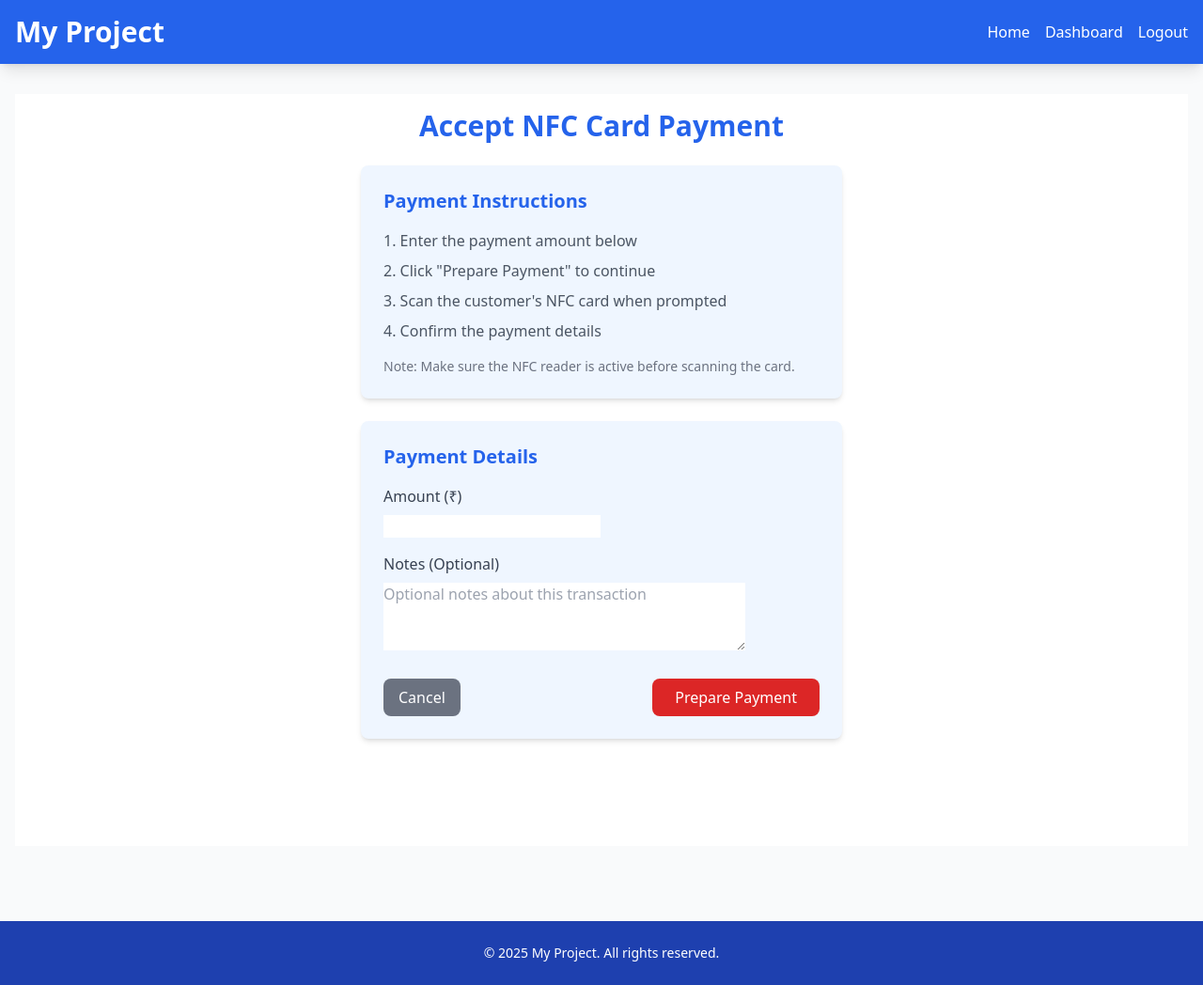
After one commit to prabhavjain2004/business, a Django app: page /cards/payment/ in a window 1280 px wide. The commit adds this page. Shown: the whole page at 94% size. Run offline with Django 5.2, Linux system fonts and the light colour scheme; the visitor is signed in with stand-in values (Sample User, id 1); some libraries are stand-ins or nearby versions.

Commit message:
outlet payemnet system amde

```diff
--- a/core/forms.py
+++ b/core/forms.py
@@ -1,7 +1,7 @@
 from django import forms
 from django.contrib.auth.forms import UserCreationForm
 from django.contrib.auth.models import User
-from .models import Profile, Outlet, NFCCard, NFCLog
+from .models import Profile, Outlet, NFCCard, NFCLog, Transaction
 
 class ProfileUpdateForm(forms.ModelForm):
     class Meta:
@@ -53,3 +53,12 @@ class NFCLogForm(forms.ModelForm):
         widgets = {
             'card_identifier': forms.TextInput(attrs={'readonly': 'readonly'}),
         }
+
+class TransactionForm(forms.ModelForm):
+    class Meta:
+        model = Transaction
+        fields = ['amount', 'notes']
+        widgets = {
+            'amount': forms.NumberInput(attrs={'step': '0.01', 'min': '0.01'}),
+            'notes': forms.Textarea(attrs={'rows': 3, 'placeholder': 'Optional notes about this transaction'}),
+        }
--- /dev/null
+++ b/core/templates/core/payment.html
@@ -0,0 +1,231 @@
+{% extends 'base.html' %}
+
+{% block title %}Accept Payment - My Project{% endblock %}
+
+{% block content %}
+<div class="min-h-screen bg-white">
+    <div class="container mx-auto px-4 py-4">
+        <h1 class="text-2xl sm:text-3xl font-bold text-blue-600 mb-4 sm:mb-6 text-center">Accept NFC Card Payment</h1>
+
+        <div class="max-w-lg mx-auto">
+            <div class="bg-blue-50 p-6 rounded-lg shadow-md mb-6">
+                <h2 class="text-xl font-semibold text-blue-600 mb-4">Payment Instructions</h2>
+                <ol class="list-decimal list-inside space-y-2 text-gray-600 mb-4">
+                    <li>Enter the payment amount below</li>
+                    <li>Click "Prepare Payment" to continue</li>
+                    <li>Scan the customer's NFC card when prompted</li>
+                    <li>Confirm the payment details</li>
+                </ol>
+                <p class="text-sm text-gray-500">Note: Make sure the NFC reader is active before scanning the card.</p>
+            </div>
+
+            <div class="bg-blue-50 p-6 rounded-lg shadow-md">
+                <h2 class="text-xl font-semibold text-blue-600 mb-4">Payment Details</h2>
+
+                <form method="post" id="payment-form">
+                    {% csrf_token %}
+
+                    <div class="mb-4">
+                        <label for="id_amount" class="block text-gray-700 font-medium mb-2">Amount (₹)</label>
+                        {{ form.amount }}
+                        {% if form.amount.errors %}
+                            <p class="text-red-500 text-sm mt-1">{{ form.amount.errors.0 }}</p>
+                        {% endif %}
+                    </div>
+
+                    <div class="mb-4">
+                        <label for="id_notes" class="block text-gray-700 font-medium mb-2">Notes (Optional)</label>
+                        {{ form.notes }}
+                        {% if form.notes.errors %}
+                            <p class="text-red-500 text-sm mt-1">{{ form.notes.errors.0 }}</p>
+                        {% endif %}
+                    </div>
+
+                    <div class="flex justify-between items-center mt-6">
+                        <a href="{% url 'dashboard' %}" class="bg-gray-500 text-white px-4 py-2 rounded-lg hover:bg-gray-600 transition-colors duration-200">
+                            Cancel
+                        </a>
+                        <button type="button" id="prepare-payment-btn" class="bg-red-600 text-white px-6 py-2 rounded-lg hover:bg-red-700 transition-colors duration-200">
+                            Prepare Payment
+                        </button>
+                    </div>
+                </form>
+            </div>
+
+            <!-- NFC Reader Container (hidden initially) -->
+            <div id="nfc-reader-container" class="bg-blue-50 p-6 rounded-lg shadow-md mt-6 hidden">
+                <h2 class="text-xl font-semibold text-blue-600 mb-4">Scan NFC Card</h2>
+                <div id="nfc-reader"></div>
+            </div>
+
+            <!-- Payment Result Container (hidden initially) -->
+            <div id="payment-result-container" class="bg-blue-50 p-6 rounded-lg shadow-md mt-6 hidden">
+                <h2 class="text-xl font-semibold text-blue-600 mb-4">Payment Result</h2>
+                <div id="payment-result" class="space-y-2">
+                    <!-- Payment result will be displayed here -->
+                </div>
+                <div class="flex justify-between items-center mt-6">
+                    <a href="{% url 'payment' %}" class="bg-blue-600 text-white px-4 py-2 rounded-lg hover:bg-blue-700 transition-colors duration-200">
+                        New Payment
+                    </a>
+                    <a href="{% url 'dashboard' %}" class="bg-gray-500 text-white px-4 py-2 rounded-lg hover:bg-gray-600 transition-colors duration-200">
+                        Back to Dashboard
+                    </a>
+                </div>
+            </div>
+        </div>
+    </div>
+</div>
+{% endblock %}
+
+{% block extra_js %}
+<script>
+    document.addEventListener('DOMContentLoaded', function() {
+        const paymentForm = document.getElementById('payment-form');
+        const preparePaymentBtn = document.getElementById('prepare-payment-btn');
+        const nfcReaderContainer = document.getElementById('nfc-reader-container');
+        const paymentResultContainer = document.getElementById('payment-result-container');
+        const paymentResult = document.getElementById('payment-result');
+
+        // Initialize NFC reader when the page loads
+        if (typeof NFCReader !== 'undefined' && typeof NFCCardManager !== 'undefined') {
+            const nfcReader = new NFCReader({
+                onReading: handleCardReading,
+                onError: handleError,
+                onSuccess: handleSuccess,
+                onNotSupported: handleNotSupported
+            });
+
+            const cardManager = new NFCCardManager('/api/nfc/');
+
+            // Initialize UI handler
+            const uiHandler = new NFCUIHandler('nfc-reader', nfcReader, cardManager);
+
+            // Store references for later use
+            window.paymentNfcReader = nfcReader;
+            window.paymentCardManager = cardManager;
+            window.paymentUiHandler = uiHandler;
+        }
+
+        // Handle prepare payment button click
+        preparePaymentBtn.addEventListener('click', function() {
+            const amountInput = document.getElementById('id_amount');
+            const amount = parseFloat(amountInput.value);
+
+            if (isNaN(amount) || amount <= 0) {
+                alert('Please enter a valid amount greater than 0.');
+                return;
+            }
+
+            // Show NFC reader
+            nfcReaderContainer.classList.remove('hidden');
+
+            // Scroll to NFC reader
+            nfcReaderContainer.scrollIntoView({ behavior: 'smooth' });
+        });
+
+        // Handle card reading
+        function handleCardReading(cardData) {
+            const amountInput = document.getElementById('id_amount');
+            const notesInput = document.getElementById('id_notes');
+            const amount = parseFloat(amountInput.value);
+            const notes = notesInput.value;
+
+            // Process payment
+            processPayment(cardData, amount, notes);
+        }
+
+        // Process payment
+        function processPayment(cardData, amount, notes) {
+            // Show loading state
+            paymentResult.innerHTML = '<p class="text-blue-600">Processing payment...</p>';
+            paymentResultContainer.classList.remove('hidden');
+
+            // Send payment request to server
+            window.paymentCardManager.sendCardData(cardData, 'payment', {
+                amount: amount,
+                notes: notes
+            })
+            .then(response => {
+                // Show success message
+                paymentResult.innerHTML = `
+                    <div class="bg-green-100 border border-green-400 text-green-700 px-4 py-3 rounded">
+                        <p class="font-bold">Payment Successful!</p>
+                        <p>Amount: ₹${response.amount}</p>
+                        <p>Card ID: ${response.card_id}</p>
+                        <p>Previous Balance: ₹${response.previous_balance}</p>
+                        <p>New Balance: ₹${response.new_balance}</p>
+                        <p>Transaction ID: ${response.transaction_id}</p>
+                        <p>Time: ${new Date(response.timestamp).toLocaleString()}</p>
+                    </div>
+                `;
+
+                // Hide NFC reader
+                nfcReaderContainer.classList.add('hidden');
+
+                // Play success sound
+                playSound('success');
+            })
+            .catch(error => {
+                // Show error message
+                paymentResult.innerHTML = `
+                    <div class="bg-red-100 border border-red-400 text-red-700 px-4 py-3 rounded">
+                        <p class="font-bold">Payment Failed</p>
+                        <p>${error.message || 'An error occurred while processing the payment.'}</p>
+                    </div>
+                `;
+
+                // Play error sound
+                playSound('error');
+            });
+        }
+
+        // Handle error
+        function handleError(error) {
+            console.error('NFC Error:', error);
+        }
+
+        // Handle success
+        function handleSuccess(message) {
+            console.log('NFC Success:', message);
+        }
+
+        // Handle not supported
+        function handleNotSupported() {
+            console.warn('NFC not supported');
+
+            // Show message
+            const nfcReader = document.getElementById('nfc-reader');
+            if (nfcReader) {
+                nfcReader.innerHTML = `
+                    <div class="bg-yellow-100 border border-yellow-400 text-yellow-700 px-4 py-3 rounded">
+                        <p class="font-bold">NFC Not Supported</p>
+                        <p>Your browser does not support NFC. Please use a compatible browser or device.</p>
+                        <p class="mt-2">You can use the "Simulate Card" button below for testing.</p>
+                    </div>
+                `;
+            }
+        }
+
+        // Play sound
+        function playSound(type) {
+            const audio = new Audio();
+
+            switch (type) {
+                case 'success':
+                    audio.src = '/static/core/sounds/beep.mp3';
+                    break;
+                case 'error':
+                    audio.src = '/static/core/sounds/beep.mp3';
+                    break;
+                default:
+                    audio.src = '/static/core/sounds/beep.mp3';
+            }
+
+            audio.play().catch(error => {
+                console.warn('Could not play sound:', error);
+            });
+        }
+    });
+</script>
+{% endblock %}
--- a/core/urls.py
+++ b/core/urls.py
@@ -35,4 +35,6 @@ urlpatterns = [
     path('cards/issue/', views.issue_card_view, name='issue_card'),
     path('cards/top-up/', views.top_up_view, name='top_up'),
     path('cards/balance/', views.balance_inquiry_view, name='balance_inquiry'),
+    path('cards/payment/', views.payment_view, name='payment'),
+    path('transactions/', views.transactions_view, name='transactions'),
 ]
--- a/core/views.py
+++ b/core/views.py
@@ -8,10 +8,12 @@ from django.contrib import messages
 from django.db import transaction
 from django.http import JsonResponse
 from django.views.decorators.csrf import csrf_exempt
+from django.db.models import Sum
 import json
 import uuid
-from .forms import ProfileUpdateForm, OutletCreationForm, OutletUpdateForm, NFCCardForm, NFCLogForm
-from .models import Profile, Outlet, USER_TYPE_CHOICES, NFCCard, NFCLog
+from decimal import Decimal
+from .forms import ProfileUpdateForm, OutletCreationForm, OutletUpdateForm, NFCCardForm, NFCLogForm, TransactionForm
+from .models import Profile, Outlet, USER_TYPE_CHOICES, NFCCard, NFCLog, Transaction
 
 class SignUpForm(UserCreationForm):
     first_name = forms.CharField(max_length=30, required=True)
@@ -42,8 +44,19 @@ def dashboard(request):
 
         # If user is an outlet
         elif hasattr(request.user, 'profile') and request.user.profile.user_type == 'outlet':
-            # Redirect to outlet dashboard
-            return render(request, 'core/outlet_dashboard.html')
+            # Get outlet transactions
+            if hasattr(request.user, 'outlet'):
+                transactions = Transaction.objects.filter(outlet=request.user.outlet).order_by('-timestamp')[:10]
+                total_sales = Transaction.objects.filter(outlet=request.user.outlet, status='completed').aggregate(total=Sum('amount'))['total'] or 0
+            else:
+                transactions = []
+                total_sales = 0
+
+            # Render outlet dashboard with transactions
+            return render(request, 'core/outlet_dashboard.html', {
+                'transactions': transactions,
+                'total_sales': total_sales
+            })
 
         # If user is neither admin nor outlet, show access denied
         else:
@@ -183,17 +196,58 @@ def custom_logout(request):
 @login_required
 def issue_card_view(request):
     """View for the issue card page"""
+    # Check if user is admin
+    if not request.user.is_staff:
+        messages.error(request, 'Access denied. Only administrators can issue cards.')
+        return redirect('dashboard')
     return render(request, 'core/issue_card.html')
 
 @login_required
 def top_up_view(request):
     """View for the top-up page"""
+    # Check if user is admin
+    if not request.user.is_staff:
+        messages.error(request, 'Access denied. Only administrators can top-up cards.')
+        return redirect('dashboard')
     return render(request, 'core/top_up.html')
 
 @login_required
 def balance_inquiry_view(request):
     """View for the balance inquiry page"""
+    # Check if user is admin
+    if not request.user.is_staff:
+        messages.error(request, 'Access denied. Only administrators can check card balances.')
+        return redirect('dashboard')
     return render(request, 'core/balance_inquiry.html')
+
+@login_required
+def payment_view(request):
+    """View for the payment page"""
+    if request.method == 'POST':
+        form = TransactionForm(request.POST)
+        if form.is_valid():
+            # Process the payment
+            return redirect('payment_success')
+    else:
+        form = TransactionForm()
+
+    return render(request, 'core/payment.html', {'form': form})
+
+@login_required
+def transactions_view(request):
+    """View for listing transactions"""
+    # Get transactions for the current outlet
+    if hasattr(request.user, 'outlet'):
+        transactions = Transaction.objects.filter(outlet=request.user.outlet).order_by('-timestamp')
+        total_sales = Transaction.objects.filter(outlet=request.user.outlet, status='completed').aggregate(total=Sum('amount'))['total'] or 0
+    else:
+        transactions = []
+        total_sales = 0
+
+    return render(request, 'core/transactions.html', {
+        'transactions': transactions,
+        'total_sales': total_sales
+    })
 
 # NFC related views
 @login_required
@@ -326,7 +380,7 @@ def nfc_api(request):
                 return JsonResponse({'status': 'error', 'message': 'Card ID or Secure Key is required'}, status=400)
 
             # If this is a new card being registered
-            if card_id and not secure_key and action != 'balance_inquiry' and action != 'top_up':
+            if card_id and not secure_key and action != 'balance_inquiry' and action != 'top_up' and action != 'payment':
                 # Get or create the card with a new secure key
                 card, created = NFCCard.objects.get_or_create(
                     card_id=card_id,
@@ -381,10 +435,75 @@ def nfc_api(request):
             elif action == 'balance_inquiry':
                 action_description = f"Balance inquiry: Current balance is {card.balance}"
 
+            elif action == 'payment':
+                amount = Decimal(data.get('amount', 0))
+                notes = data.get('notes', '')
+
+                # Check if card has sufficient balance
+                if card.balance < amount:
+                    return JsonResponse({
+                        'status': 'error',
+                        'message': 'Insufficient balance',
+                        'balance': float(card.balance),
+                        'amount': float(amount)
+                    }, status=400)
+
+                # Create transaction record
+                transaction = Transaction(
+                    card=card,
+                    card_identifier=card.card_id,
+                    amount=amount,
+                    notes=notes
+                )
+
+                # If user is authenticated, add user and outlet info
+                if request.user.is_authenticated:
+                    transaction.user = request.user
+                    if hasattr(request.user, 'outlet'):
+                        transaction.outlet = request.user.outlet
+
+                # Save transaction (this will update card balance in the save method)
+                transaction.save()
+
+                action_description = f"Payment of {amount} processed. New balance: {card.balance}"
+
+                # Add transaction info to response
+                response_data = {
+                    'status': 'success',
+                    'card_id': card.card_id,
+                    'secure_key': card.secure_key,
+                    'action': action,
+                    'transaction_id': str(transaction.id),
+                    'amount': float(amount),
+                    'previous_balance': float(transaction.previous_balance),
+                    'new_balance': float(transaction.new_balance),
+                    'timestamp': transaction.timestamp.isoformat()
+                }
+
+                # Create log entry
+                log = NFCLog.objects.create(
+                    card=card,
+                    card_identifier=card.card_id,
+                    action=action_description,
+                    success=True,
+                    notes=f"Transaction ID: {transaction.id}"
+                )
+
+                # If user is authenticated, add user and outlet info to log
+                if request.user.is_authenticated:
+                    log.user = request.user
+                    if hasattr(request.user, 'outlet'):
+                        log.outlet = request.user.outlet
+                    log.save()
+
+                response_data['log_id'] = str(log.id)
+
+                return JsonResponse(response_data)
+
             else:
                 action_description = action
 
-            # Create log entry
+            # Create log entry (for non-payment actions)
             log = NFCLog.objects.create(
                 card=card,
                 card_identifier=card_id or card.card_id,  # Use card.card_id as fallback if card_id is None
```
Also changed, not shown: core/models.py (+46 -0 lines), core/templates/core/outlet_dashboard.html (+67 -20 lines), core/templates/core/transactions.html (added, +85 -0 lines), core/migrations/0007_transaction.py (added).
